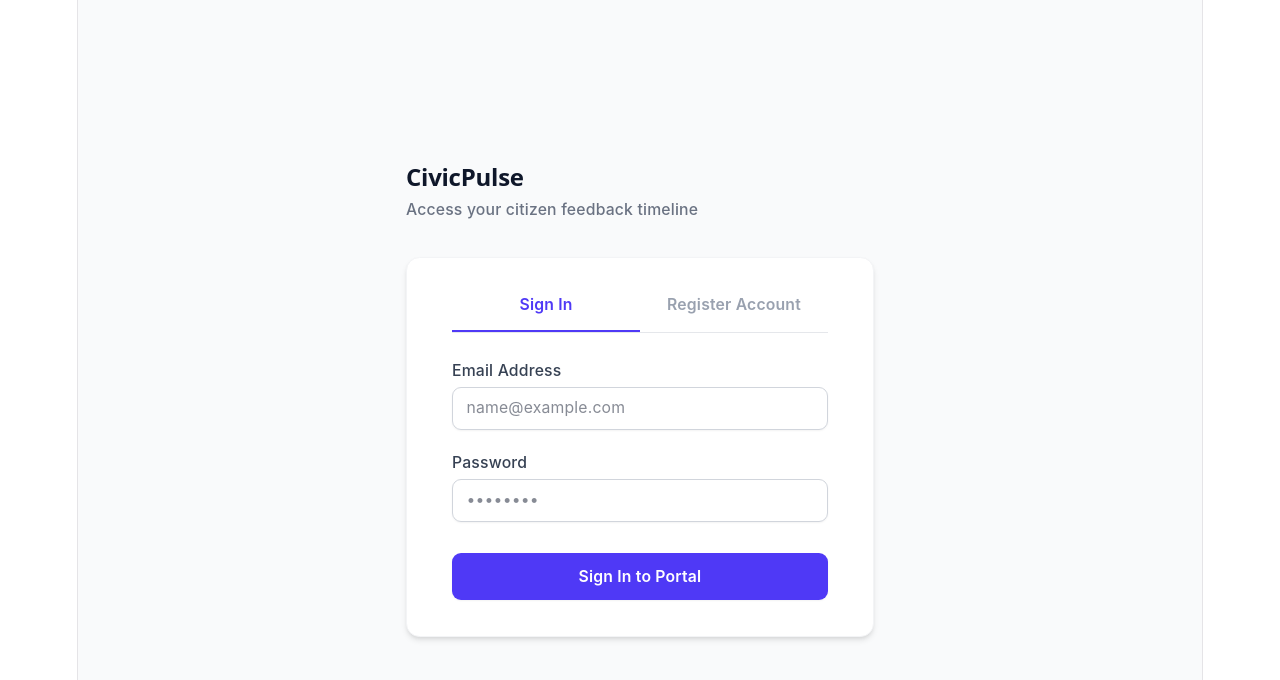
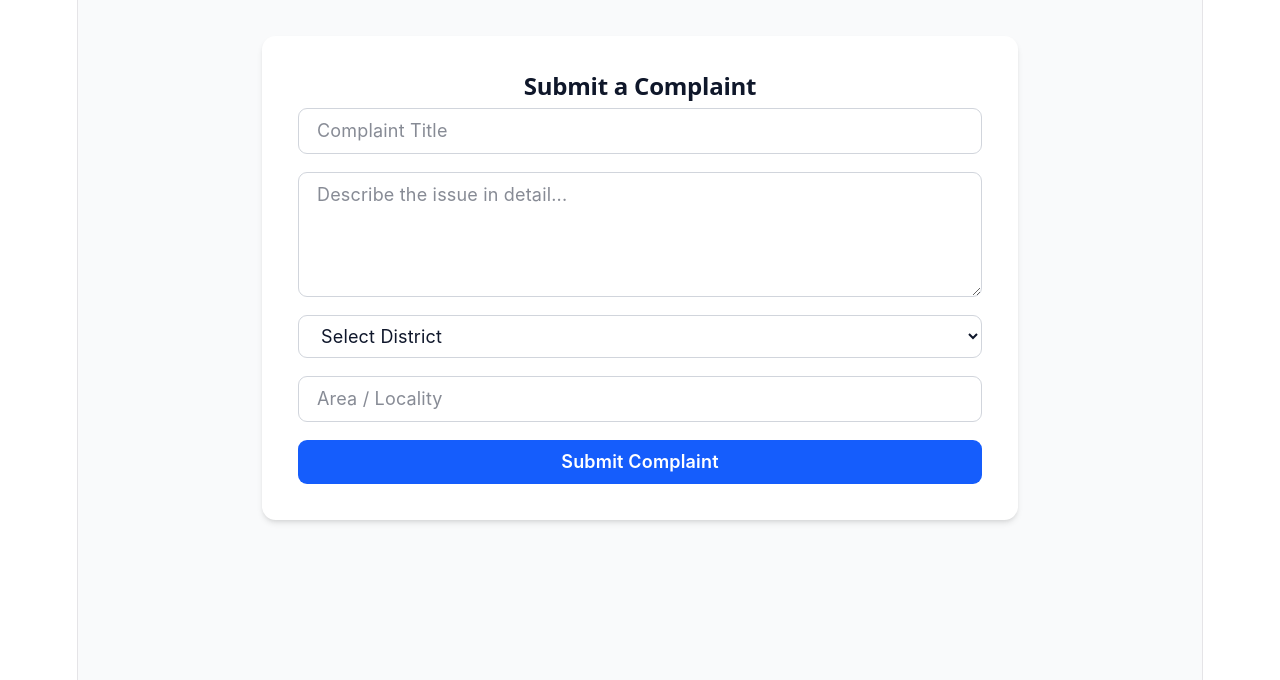
Before and after one commit to madhu-vanthi-2517/civicpulse, a React app in the folder frontend/: page / in a window 1280 px wide. Shown: the top 680 px of the page. Built offline with nearby package versions, Linux system fonts and the light colour scheme; the HTML template or start-up script is replaced by a standard one.

Commit message:
feat(citizen): complete citizen login and registration pages with routing

```diff
--- a/frontend/src/App.jsx
+++ b/frontend/src/App.jsx
@@ -1,6 +1,7 @@
 import { BrowserRouter as Router, Routes, Route } from 'react-router-dom';
 import ComplaintForm from './pages/citizen/ComplaintForm';
-
+import Login from './pages/citizen/Login';
+import Register from './pages/citizen/Register';
 // Self-contained placeholder so the compiler never breaks on this branch
 function AdminPlaceholder() {
   return (
@@ -23,6 +24,8 @@ export default function App() {
             <Route path="/" element={<ComplaintForm />} />
 
             <Route path="/admin" element={<AdminPlaceholder />} />
+            <Route path="/login" element={<Login />} />
+            <Route path="/register" element={<Register />} />
           </Routes>
         </main>
       </div>
--- a/frontend/src/pages/citizen/ComplaintForm.jsx
+++ b/frontend/src/pages/citizen/ComplaintForm.jsx
@@ -1,133 +1,76 @@
-import { useState } from 'react';
+import { useState } from "react";
 
 export default function ComplaintForm() {
-  // State to track whether user is viewing the Login (Sign In) or Register view
-  const [isLogin, setIsLogin] = useState(true);
+  const [title, setTitle] = useState("");
+  const [description, setDescription] = useState("");
+  const [district, setDistrict] = useState("");
+  const [area, setArea] = useState("");
 
-  // Comprehensive state object for capturing user inputs cleanly
-  const [formData, setFormData] = useState({
-    name: '',
-    email: '',
-    password: '',
-    phone: ''
-  });
-
-  // Reusable change tracking handler
-  const handleChange = (e) => {
-    setFormData({ ...formData, [e.target.name]: e.target.value });
-  };
-
-  const handleSubmit = (e) => {
-    e.preventDefault();
-    alert(`Day 2 Sandbox Check - Data Prepared:\n${JSON.stringify(formData, null, 2)}`);
+  const handleSubmit = () => {
+    // will connect to POST /complaint later
+    console.log({ title, description, district, area });
   };
 
   return (
-    <div className="min-h-screen bg-gray-50 flex flex-col justify-center py-12 sm:px-6 lg:px-8 text-left">
-      <div className="sm:mx-auto w-full max-w-md px-4">
-        <h2 className="text-3xl font-black text-slate-900 tracking-tight">
-          CivicPulse
+    <div className="min-h-screen bg-gray-50 p-8">
+      <div className="max-w-2xl mx-auto bg-white
+                      rounded-xl shadow-md p-8">
+
+        <h2 className="text-2xl font-bold text-gray-800 mb-6">
+          Submit a Complaint
         </h2>
-        <p className="mt-1 text-sm text-gray-500 font-medium">
-          {isLogin ? "Access your citizen feedback timeline" : "Create a verified resident account"}
-        </p>
-      </div>
 
-      <div className="mt-8 sm:mx-auto sm:w-full sm:max-w-md px-4">
-        <div className="bg-white py-8 px-6 shadow-md rounded-xl border border-gray-100 sm:px-10">
+        <div className="flex flex-col gap-4">
+          <input
+            type="text"
+            placeholder="Complaint Title"
+            value={title}
+            onChange={(e) => setTitle(e.target.value)}
+            className="border border-gray-300 rounded-lg
+                       px-4 py-2 focus:outline-none
+                       focus:ring-2 focus:ring-blue-500"
+          />
+          <textarea
+            placeholder="Describe the issue in detail..."
+            value={description}
+            onChange={(e) => setDescription(e.target.value)}
+            rows={4}
+            className="border border-gray-300 rounded-lg
+                       px-4 py-2 focus:outline-none
+                       focus:ring-2 focus:ring-blue-500"
+          />
+          <select
+            value={district}
+            onChange={(e) => setDistrict(e.target.value)}
+            className="border border-gray-300 rounded-lg
+                       px-4 py-2 focus:outline-none
+                       focus:ring-2 focus:ring-blue-500"
+          >
+            <option value="">Select District</option>
+            <option value="Chennai">Chennai</option>
+            <option value="Coimbatore">Coimbatore</option>
+            <option value="Tiruppur">Tiruppur</option>
+            <option value="Madurai">Madurai</option>
+          </select>
+          <input
+            type="text"
+            placeholder="Area / Locality"
+            value={area}
+            onChange={(e) => setArea(e.target.value)}
+            className="border border-gray-300 rounded-lg
+                       px-4 py-2 focus:outline-none
+                       focus:ring-2 focus:ring-blue-500"
+          />
+          <button
+            onClick={handleSubmit}
+            className="bg-blue-600 text-white py-2
+                       rounded-lg hover:bg-blue-700
+                       font-semibold"
+          >
+            Submit Complaint
+          </button>
+        </div>
 
-          {/* Section 1: Navigation Tabs */}
-          <div className="flex border-b border-gray-200 mb-6">
-            <button
-              type="button"
-              onClick={() => setIsLogin(true)}
-              className={`w-1/2 pb-3 text-center font-semibold text-sm border-b-2 transition-all cursor-pointer ${
-                isLogin ? 'border-indigo-600 text-indigo-600' : 'border-transparent text-gray-400 hover:text-gray-500'
-              }`}
-            >
-              Sign In
-            </button>
-            <button
-              type="button"
-              onClick={() => setIsLogin(false)}
-              className={`w-1/2 pb-3 text-center font-semibold text-sm border-b-2 transition-all cursor-pointer ${
-                !isLogin ? 'border-indigo-600 text-indigo-600' : 'border-transparent text-gray-400 hover:text-gray-500'
-              }`}
-            >
-              Register Account
-            </button>
-          </div>
-
-          {/* Section 2: Interactive Input Matrix */}
-          <form onSubmit={handleSubmit} className="space-y-5">
-            {!isLogin && (
-              <div>
-                <label className="block text-sm font-medium text-gray-700">Full Name</label>
-                <input
-                  type="text"
-                  name="name"
-                  required
-                  value={formData.name}
-                  onChange={handleChange}
-                  className="mt-1 block w-full px-3 py-2 border border-gray-300 rounded-lg shadow-xs focus:outline-hidden focus:ring-2 focus:ring-indigo-500 focus:border-indigo-500 text-sm"
-                  placeholder="Enter your first and last name"
-                />
-              </div>
-            )}
-
-            <div>
-              <label className="block text-sm font-medium text-gray-700">Email Address</label>
-              <input
-                type="email"
-                name="email"
-                required
-                value={formData.email}
-                onChange={handleChange}
-                className="mt-1 block w-full px-3 py-2 border border-gray-300 rounded-lg shadow-xs focus:outline-hidden focus:ring-2 focus:ring-indigo-500 focus:border-indigo-500 text-sm"
-                placeholder="name@example.com"
-              />
-            </div>
-
-            {!isLogin && (
-              <div>
-                <label className="block text-sm font-medium text-gray-700">Phone Number</label>
-                <input
-                  type="tel"
-                  name="phone"
-                  required
-                  value={formData.phone}
-                  onChange={handleChange}
-                  className="mt-1 block w-full px-3 py-2 border border-gray-300 rounded-lg shadow-xs focus:outline-hidden focus:ring-2 focus:ring-indigo-500 focus:border-indigo-500 text-sm"
-                  placeholder="9876543210"
-                />
-              </div>
-            )}
-
-            <div>
-              <label className="block text-sm font-medium text-gray-700">Password</label>
-              <input
-                type="password"
-                name="password"
-                required
-                value={formData.password}
-                onChange={handleChange}
-                className="mt-1 block w-full px-3 py-2 border border-gray-300 rounded-lg shadow-xs focus:outline-hidden focus:ring-2 focus:ring-indigo-500 focus:border-indigo-500 text-sm"
-                placeholder="••••••••"
-              />
-            </div>
-
-            {/* Submit Engine */}
-            <div className="pt-2">
-              <button
-                type="submit"
-                className="w-full flex justify-center py-2.5 px-4 border border-transparent rounded-lg shadow-xs text-sm font-semibold text-white bg-indigo-600 hover:bg-indigo-700 focus:outline-hidden focus:ring-2 focus:ring-offset-2 focus:ring-indigo-500 transition-all cursor-pointer"
-              >
-                {isLogin ? 'Sign In to Portal' : 'Register Account'}
-              </button>
-            </div>
-          </form>
-
-        </div>
       </div>
     </div>
   );
--- a/frontend/src/pages/citizen/ComplaintTracker.jsx
+++ b/frontend/src/pages/citizen/ComplaintTracker.jsx
@@ -1,8 +1,45 @@
+import ComplaintCard from "../../components/ComplaintCard";
+
+const mockComplaints = [
+  {
+    id: "CP001",
+    title: "Garbage Accumulation",
+    category: "Sanitation",
+    urgency: "High",
+    status: "Pending",
+    date: "2026-06-12",
+    location: "Tiruppur, Ward 4"
+  },
+  {
+    id: "CP002",
+    title: "Pothole on MG Road",
+    category: "Roads",
+    urgency: "Medium",
+    status: "In Progress",
+    date: "2026-06-13",
+    location: "Coimbatore, RS Puram"
+  }
+];
+
 export default function ComplaintTracker() {
   return (
-    <div className="p-6 max-w-xl mx-auto bg-white rounded-xl shadow-md mt-4">
-      <h1 className="text-2xl font-bold text-gray-800">Track Complaint Status</h1>
-      <p className="text-gray-500 mt-2">Public visibility map skeleton loaded successfully.</p>
+    <div className="min-h-screen bg-gray-50 p-8">
+      <div className="max-w-3xl mx-auto">
+
+        <h2 className="text-2xl font-bold text-gray-800 mb-6">
+          My Complaints
+        </h2>
+
+        <div className="flex flex-col gap-4">
+          {mockComplaints.map((complaint) => (
+            <ComplaintCard
+              key={complaint.id}
+              {...complaint}
+            />
+          ))}
+        </div>
+
+      </div>
     </div>
   );
 }
--- /dev/null
+++ b/frontend/src/pages/citizen/Login.jsx
@@ -0,0 +1,61 @@
+import { useState } from "react";
+
+export default function Login() {
+  const [email, setEmail] = useState("");
+  const [password, setPassword] = useState("");
+
+  const handleLogin = () => {
+    // will connect to POST /login later
+    console.log("Login:", email, password);
+  };
+
+  return (
+    <div className="min-h-screen flex items-center
+                    justify-center bg-gray-50">
+      <div className="bg-white p-8 rounded-xl shadow-md w-full max-w-md">
+
+        <h2 className="text-2xl font-bold text-center
+                       text-gray-800 mb-6">
+          CivicPulse Login
+        </h2>
+
+        <div className="flex flex-col gap-4">
+          <input
+            type="email"
+            placeholder="Email"
+            value={email}
+            onChange={(e) => setEmail(e.target.value)}
+            className="border border-gray-300 rounded-lg
+                       px-4 py-2 focus:outline-none
+                       focus:ring-2 focus:ring-blue-500"
+          />
+          <input
+            type="password"
+            placeholder="Password"
+            value={password}
+            onChange={(e) => setPassword(e.target.value)}
+            className="border border-gray-300 rounded-lg
+                       px-4 py-2 focus:outline-none
+                       focus:ring-2 focus:ring-blue-500"
+          />
+          <button
+            onClick={handleLogin}
+            className="bg-blue-600 text-white py-2
+                       rounded-lg hover:bg-blue-700
+                       font-semibold"
+          >
+            Login
+          </button>
+          <p className="text-center text-sm text-gray-500">
+            Don't have an account?{" "}
+            <a href="/register"
+               className="text-blue-600 hover:underline">
+              Register
+            </a>
+          </p>
+        </div>
+
+      </div>
+    </div>
+  );
+}
--- /dev/null
+++ b/frontend/src/pages/citizen/Register.jsx
@@ -0,0 +1,72 @@
+import { useState } from "react";
+
+export default function Register() {
+  const [name, setName] = useState("");
+  const [email, setEmail] = useState("");
+  const [password, setPassword] = useState("");
+
+  const handleRegister = () => {
+    // will connect to POST /register later
+    console.log("Register:", name, email, password);
+  };
+
+  return (
+    <div className="min-h-screen flex items-center
+                    justify-center bg-gray-50">
+      <div className="bg-white p-8 rounded-xl shadow-md
+                      w-full max-w-md">
+
+        <h2 className="text-2xl font-bold text-center
+                       text-gray-800 mb-6">
+          Create Account
+        </h2>
+
+        <div className="flex flex-col gap-4">
+          <input
+            type="text"
+            placeholder="Full Name"
+            value={name}
+            onChange={(e) => setName(e.target.value)}
+            className="border border-gray-300 rounded-lg
+                       px-4 py-2 focus:outline-none
+                       focus:ring-2 focus:ring-blue-500"
+          />
+          <input
+            type="email"
+            placeholder="Email"
+            value={email}
+            onChange={(e) => setEmail(e.target.value)}
+            className="border border-gray-300 rounded-lg
+                       px-4 py-2 focus:outline-none
+                       focus:ring-2 focus:ring-blue-500"
+          />
+          <input
+            type="password"
+            placeholder="Password"
+            value={password}
+            onChange={(e) => setPassword(e.target.value)}
+            className="border border-gray-300 rounded-lg
+                       px-4 py-2 focus:outline-none
+                       focus:ring-2 focus:ring-blue-500"
+          />
+          <button
+            onClick={handleRegister}
+            className="bg-green-600 text-white py-2
+                       rounded-lg hover:bg-green-700
+                       font-semibold"
+          >
+            Register
+          </button>
+          <p className="text-center text-sm text-gray-500">
+            Already have an account?{" "}
+            <a href="/login"
+               className="text-blue-600 hover:underline">
+              Login
+            </a>
+          </p>
+        </div>
+
+      </div>
+    </div>
+  );
+}
```
